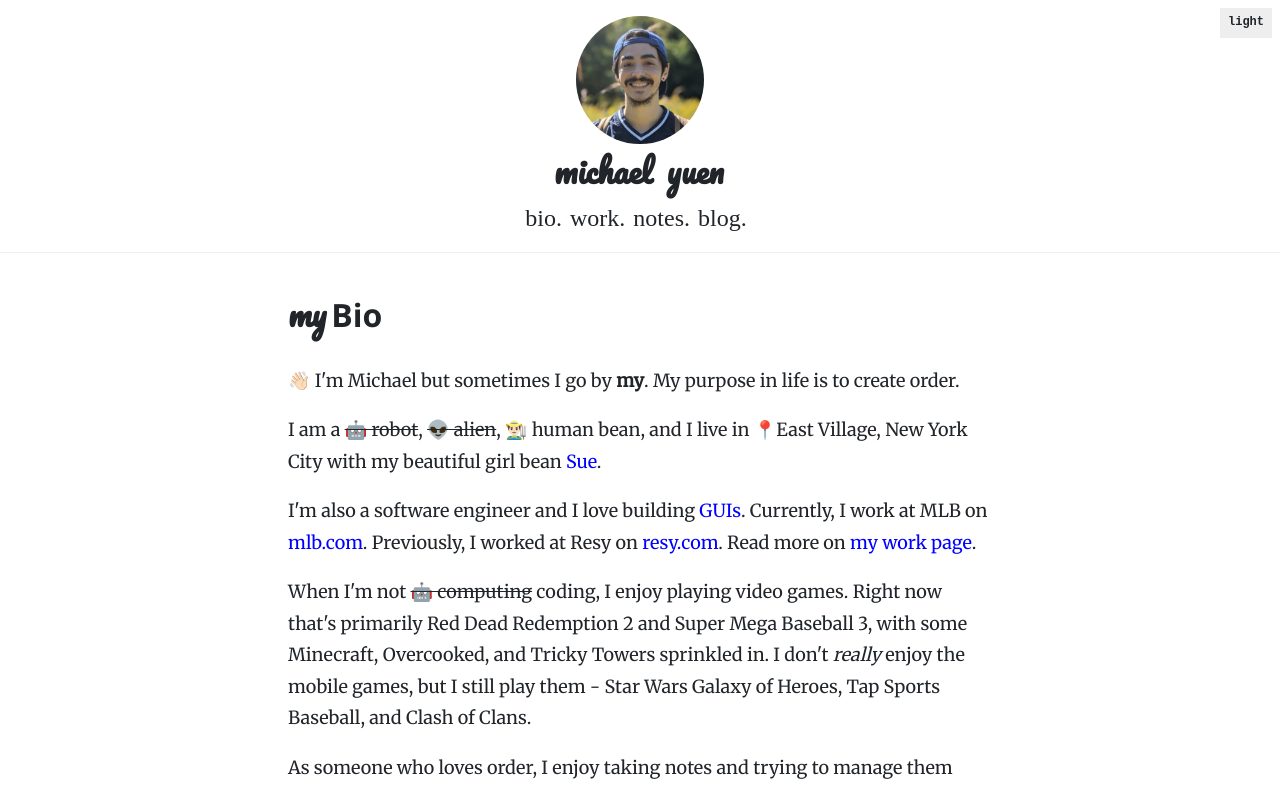
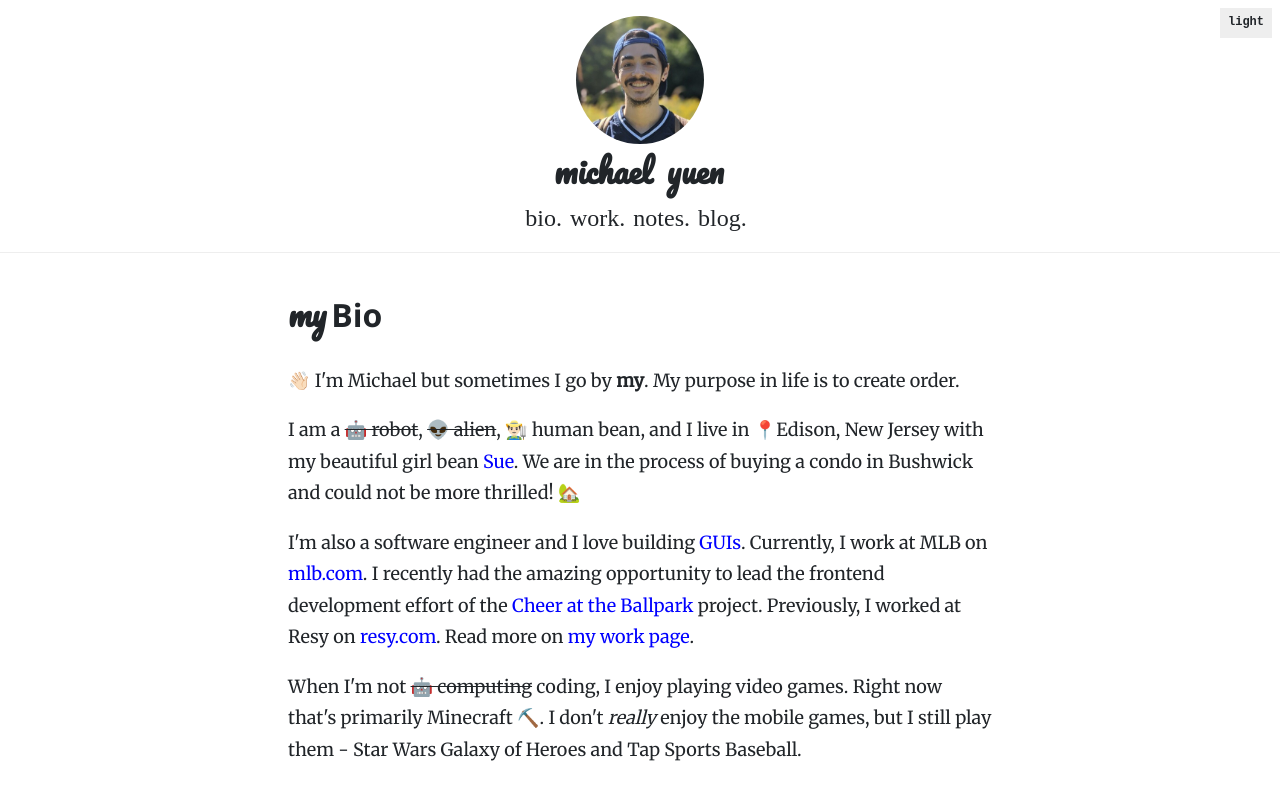
Before and after one commit to michaelyuen/personal-website, a Next.js app in the folder v5/: page / in a window 1280 px wide. Shown: the top 788 px of the page. Built offline with nearby package versions, Linux system fonts and the light colour scheme; a web font is replaced by a local one.

Commit message:
Add @types/styled-system, Move Header from /containers to /components, Update bio

```diff
--- a/v5/containers/Header/index.tsx
+++ b/v5/components/Header/index.tsx
@@ -3,8 +3,8 @@ import { useState } from "react";
 import cx from "classnames";
 import _throttle from "lodash.throttle";
 import styled from "styled-components";
-import Avatar from "../../components/Avatar";
-import Nav, { NavContainer } from "../../components/Nav";
+import Avatar from "../Avatar";
+import Nav, { NavContainer } from "../Nav";
 import { useEventListener } from "../../hooks";
 
 const navItems = [
--- a/v5/package.json
+++ b/v5/package.json
@@ -26,6 +26,7 @@
     "@types/node": "^13.13.5",
     "@types/react": "^16.9.34",
     "@types/styled-components": "^5.1.3",
+    "@types/styled-system": "^5.1.10",
     "babel-plugin-styled-components": "^1.8.0",
     "typescript": "^4.0.3"
   },
--- a/v5/pages/_app.tsx
+++ b/v5/pages/_app.tsx
@@ -2,13 +2,15 @@ import { useState, useEffect } from "react";
 import { AppProps } from "next/app";
 import Head from "next/head";
 import styled, { ThemeProvider } from "styled-components";
-import { color, layout, space, typography } from "styled-system";
+import { layout, LayoutProps, space, SpaceProps } from "styled-system";
 import ColorModeButton from "../components/ColorModeButton";
-import Header from "../containers/Header";
+import Header from "../components/Header";
 import GlobalStyle from "../styles/GlobalStyle";
 import baseTheme from "../styles/theme";
 
-const LayoutContainer = styled.main`
+type LayoutContainerProps = LayoutProps & SpaceProps;
+
+const LayoutContainer = styled.main<LayoutContainerProps>`
   ${layout};
   ${space};
   -webkit-overflow-scrolling: touch;
--- a/v5/pages/index.tsx
+++ b/v5/pages/index.tsx
@@ -12,11 +12,12 @@ export default function Home() {
       </p>
       <p>
         I am a <s>🤖 robot</s>, <s>👽 alien</s>, 👨🏻‍🌾 human bean, and I live in
-        📍East Village, New York City with my beautiful girl bean{" "}
+        📍Edison, New Jersey with my beautiful girl bean{" "}
         <a href="https://sue.fyi" target="_blank" rel="noopener noreferrer">
           Sue
         </a>
-        .
+        . We are in the process of buying a condo in Bushwick and could not be
+        more thrilled! 🏡
       </p>
       <p>
         I'm also a software engineer and I love building{" "}
@@ -31,7 +32,12 @@ export default function Home() {
         <a href="https://www.mlb.com" target="_blank">
           mlb.com
         </a>
-        . Previously, I worked at Resy on{" "}
+        . I recently had the amazing opportunity to lead the frontend
+        development effort of the{" "}
+        <a href="https://www.mlb.com/cheer" target="_blank">
+          Cheer at the Ballpark
+        </a>{" "}
+        project. Previously, I worked at Resy on{" "}
         <a href="https://www.resy.com" target="_blank">
           resy.com
         </a>
@@ -43,10 +49,9 @@ export default function Home() {
       </p>
       <p>
         When I'm not <s>🤖 computing</s> coding, I enjoy playing video games.
-        Right now that's primarily Red Dead Redemption 2 and Super Mega Baseball
-        3, with some Minecraft, Overcooked, and Tricky Towers sprinkled in. I
-        don't <em>really</em> enjoy the mobile games, but I still play them -
-        Star Wars Galaxy of Heroes, Tap Sports Baseball, and Clash of Clans.
+        Right now that's primarily Minecraft ⛏️. I don't <em>really</em> enjoy
+        the mobile games, but I still play them - Star Wars Galaxy of Heroes and
+        Tap Sports Baseball.
       </p>
       <p>
         As someone who loves order, I enjoy taking notes and trying to manage
--- a/v5/styles/theme.d.ts
+++ b/v5/styles/theme.d.ts
@@ -1,3 +1,5 @@
+import { Theme } from "styled-system";
+
 type ColorMode = {
   background: string;
   gray: string;
```
Also changed, not shown: 1 other file (tests, documents, lock files or other folders).
